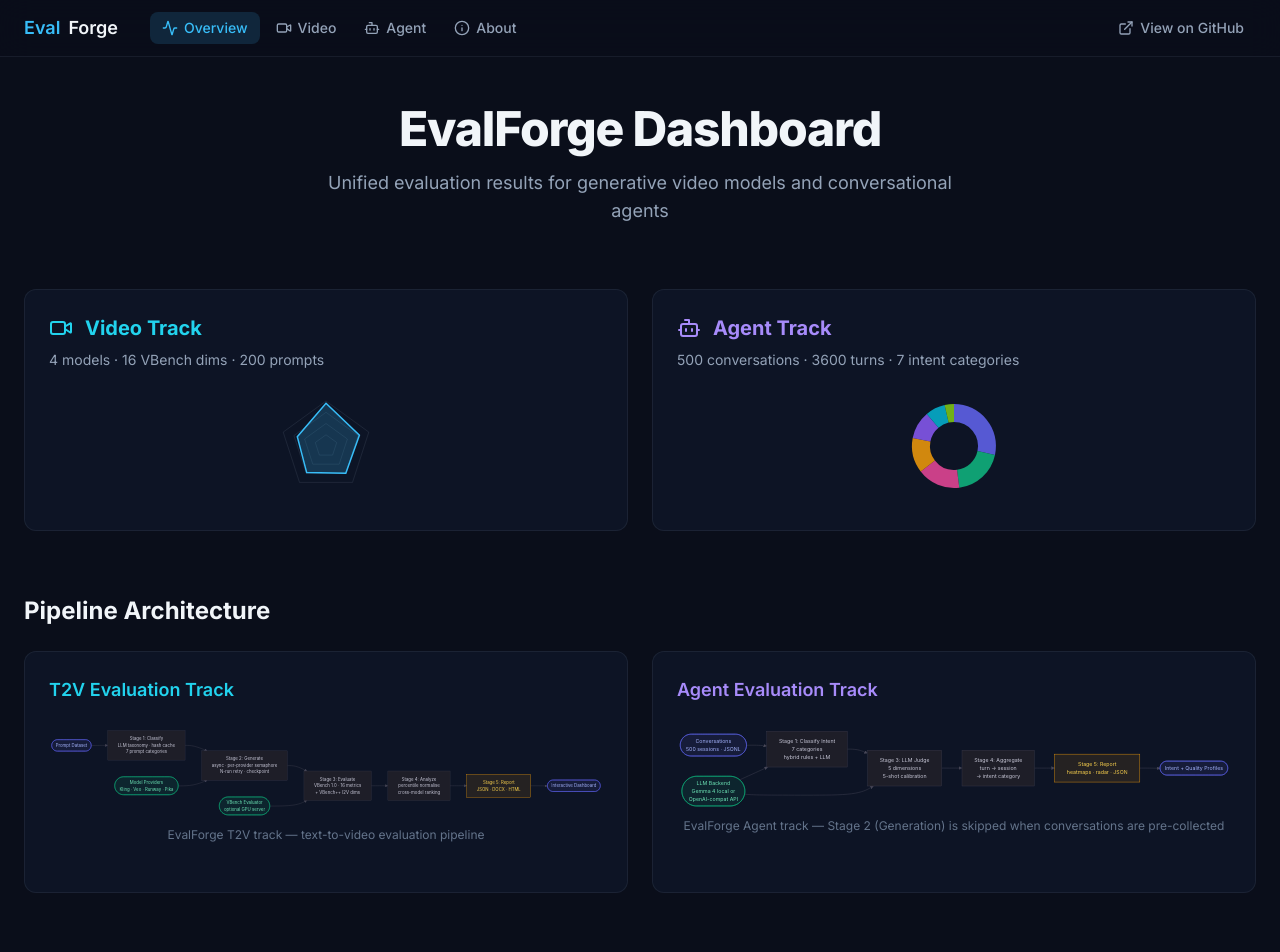
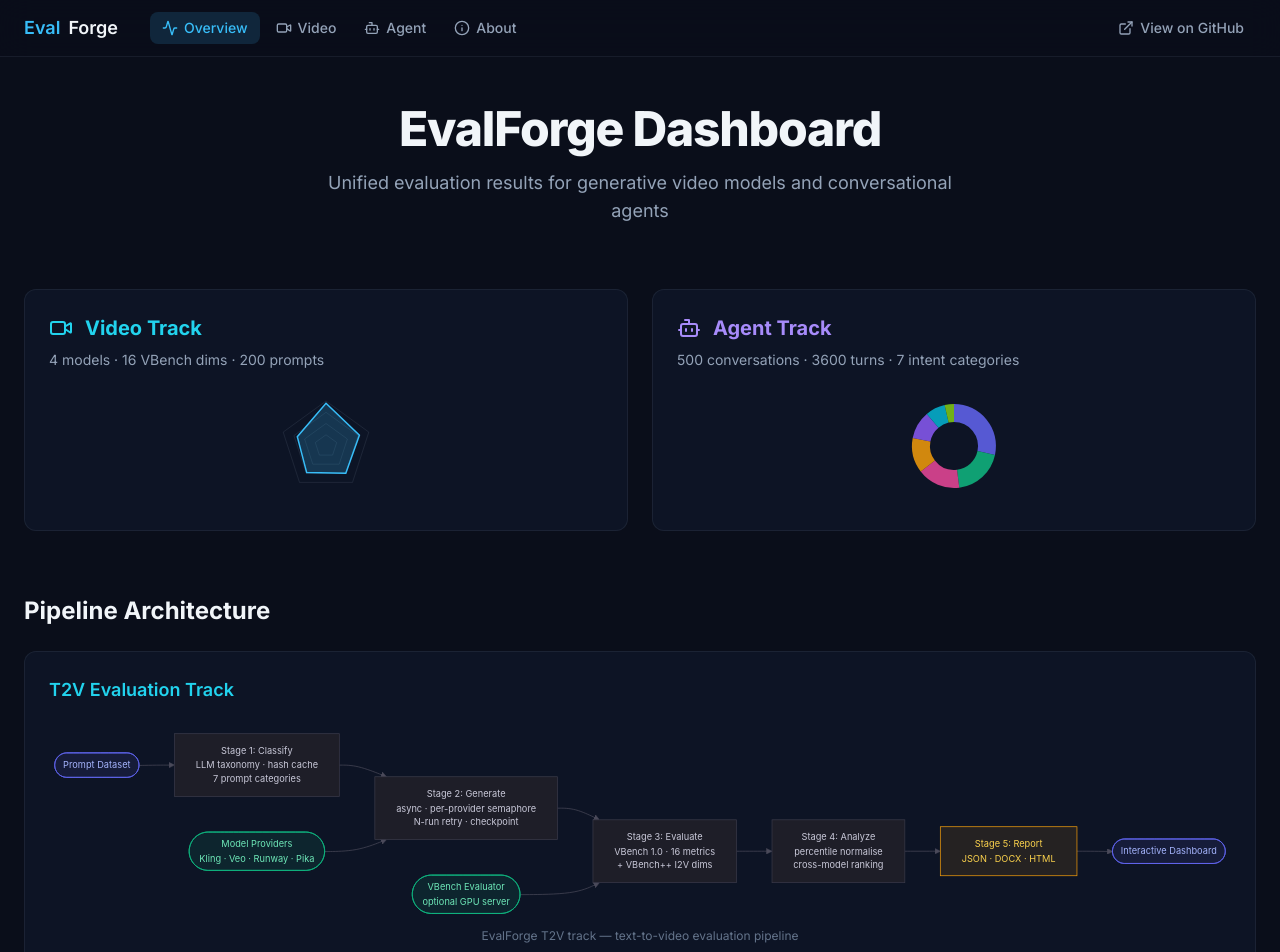
Before and after one commit to zzzhhn/evalforge-dashboard, a Next.js app: page / in a window 1280 px wide. Shown: the top 952 px of the page. Built offline with nearby package versions, Linux system fonts and the light colour scheme.

Commit message:
fix: stack pipeline diagrams vertically for readability

```diff
--- a/src/app/page.tsx
+++ b/src/app/page.tsx
@@ -179,7 +179,7 @@ export default function HomePage() {
         <h2 className="mb-6 text-2xl font-bold text-[var(--text-primary)]">
           Pipeline Architecture
         </h2>
-        <div className="grid gap-6 lg:grid-cols-2">
+        <div className="grid gap-6">
           <div className="glass-card p-6">
             <h3 className="mb-4 text-lg font-semibold text-[var(--accent-cyan)]">
               T2V Evaluation Track
```
